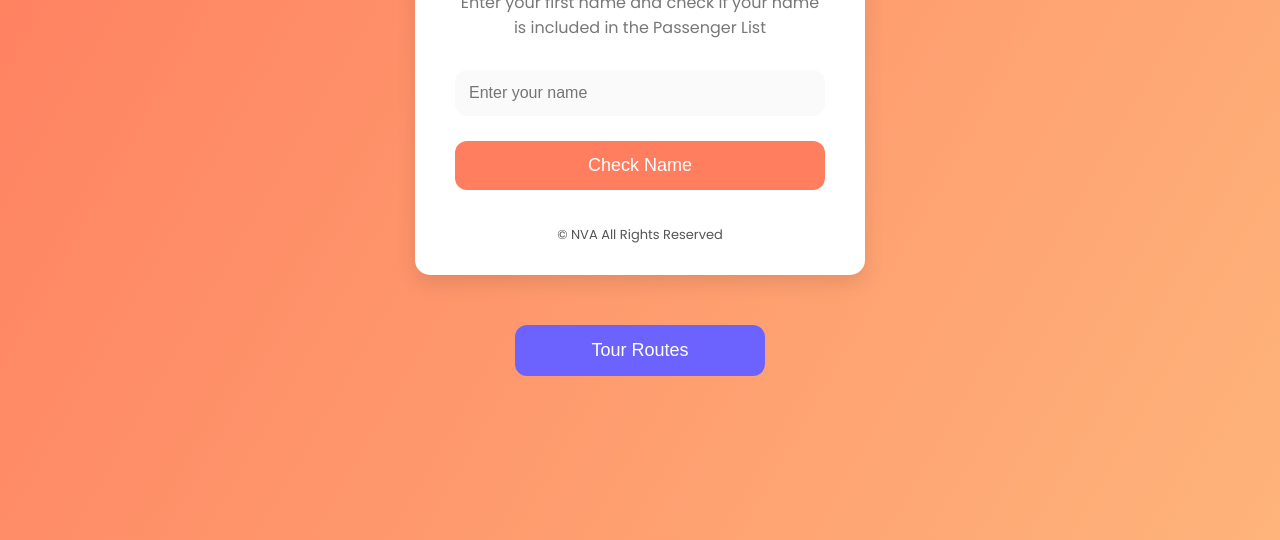
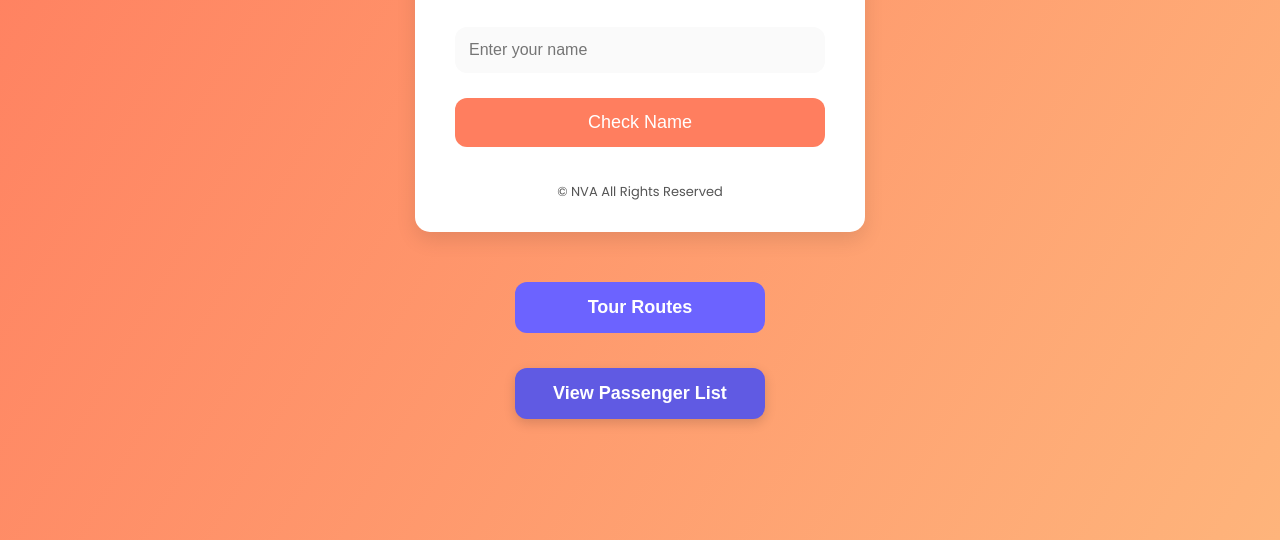
Before and after one commit to overthinker-pro/passenger-confirmation, a plain HTML site: page index.html in a window 1280 px wide. Shown: the part 260-800 px from the top of the page. Drawn offline with Linux system fonts and the light colour scheme.

Commit message:
passenger list button addition

```diff
--- a/index.html
+++ b/index.html
@@ -207,7 +207,7 @@
         border-radius: 12px;
         color: white;
         font-size: 18px;
-        font-weight: 500;
+        font-weight: 600;
         cursor: pointer;
         transition: 0.3s ease;
         margin-top: 50px;
@@ -215,6 +215,26 @@
 
       #tourRoutesButton:hover {
         background-color: #574b90;
+      }
+
+      #passengerListButton {
+        width: 250px;
+        padding: 15px;
+        background-color: #605ae3;
+        border: none;
+        border-radius: 12px;
+        color: #ffffff;
+        font-size: 18px;
+        font-weight: 600;
+        cursor: pointer;
+        transition: background-color 0.3s ease, transform 0.2s ease;
+        margin-top: 20px;
+        box-shadow: 0 4px 12px rgba(0, 0, 0, 0.15);
+      }
+
+      #passengerListButton:hover {
+        background-color: #4540a4;
+        transform: translateY(-2px);
       }
     </style>
   </head>
@@ -248,8 +268,18 @@
       <p class="copyright">&copy; NVA All Rights Reserved</p>
     </div>
 
-    <button id="tourRoutesButton" onclick="location.href='Tourspots/spots.html'">
+    <button
+      id="tourRoutesButton"
+      onclick="location.href='Tourspots/spots.html'"
+    >
       Tour Routes
+    </button>
+
+    <button
+      id="passengerListButton"
+      onclick="location.href='passenger-list.html'"
+    >
+      View Passenger List
     </button>
 
     <script>
```
